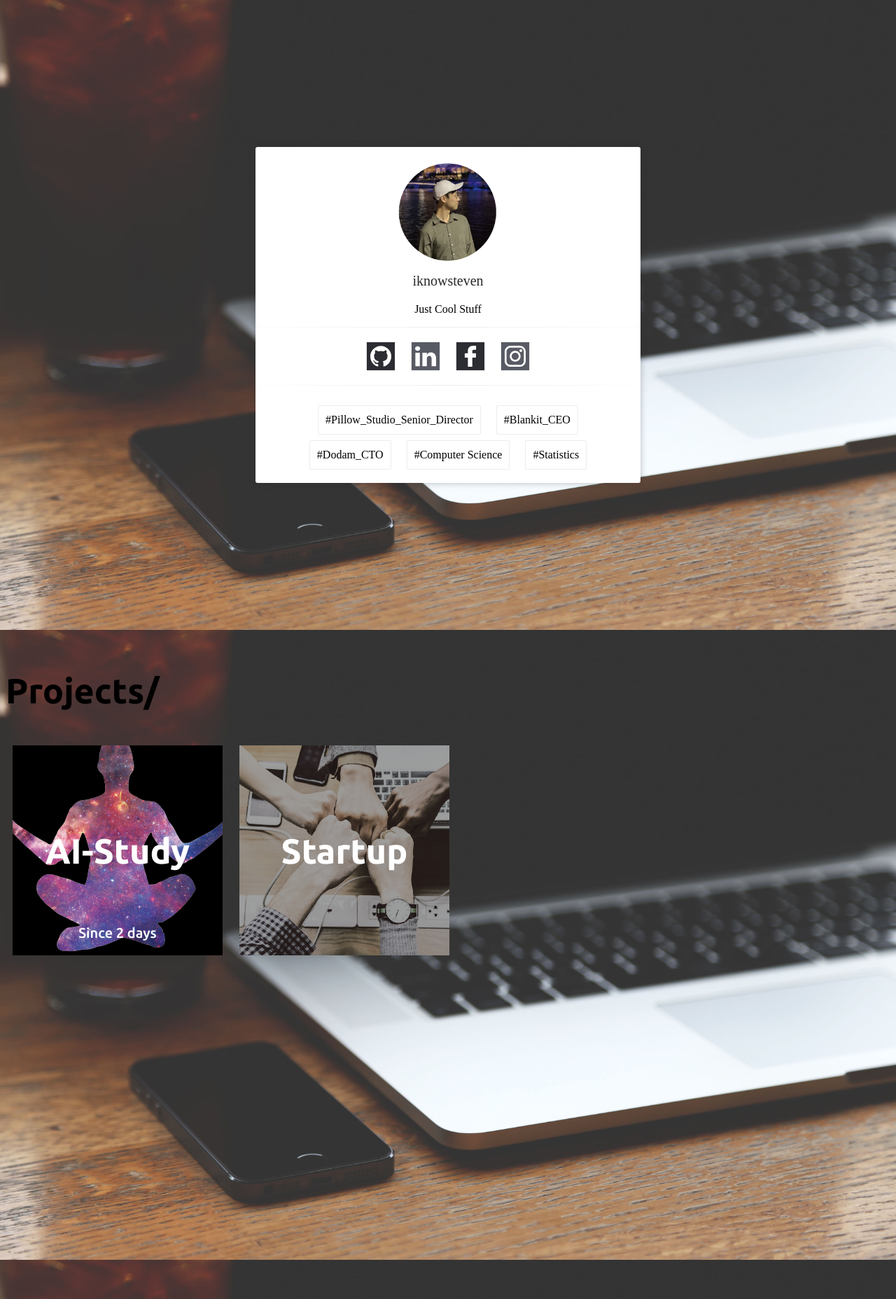
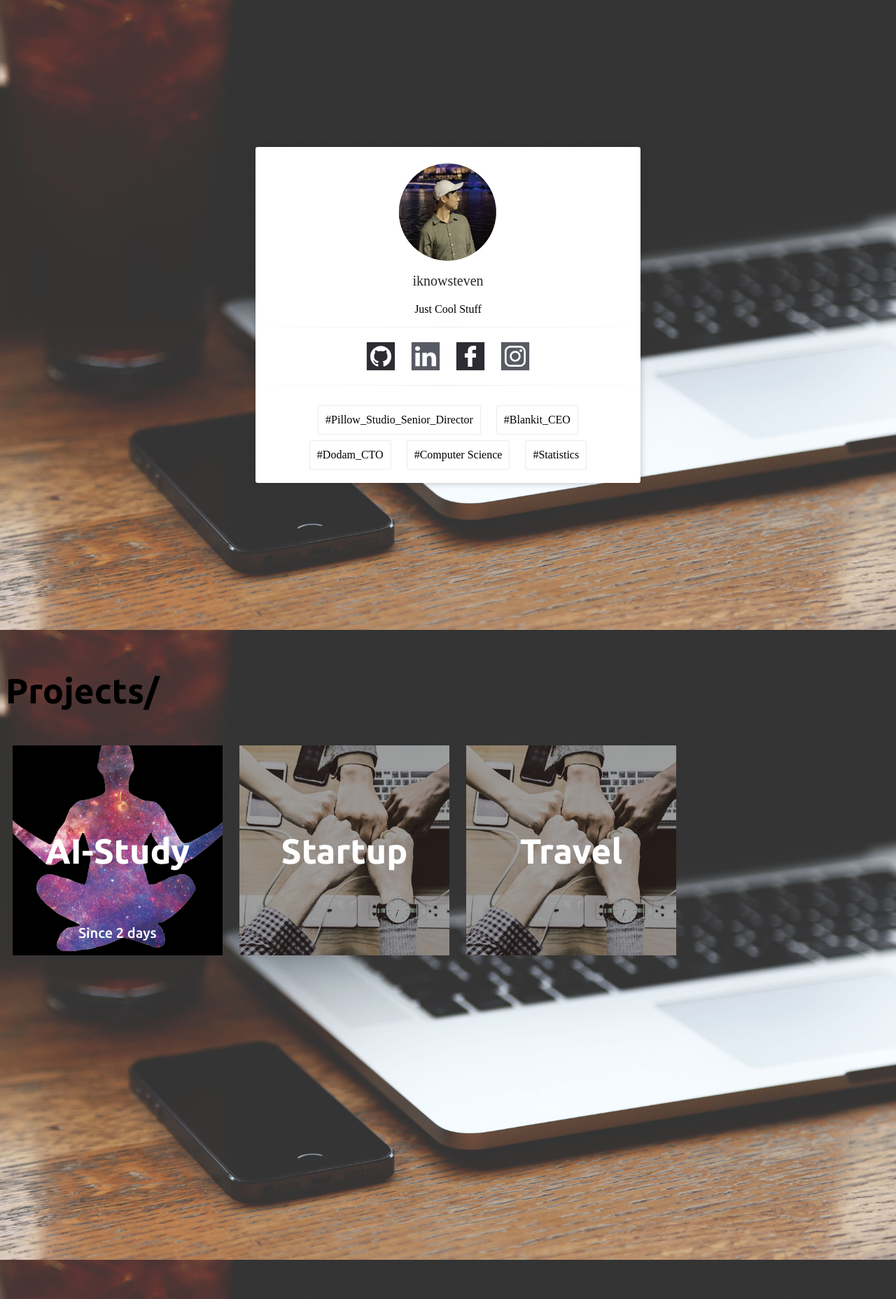
Before and after one commit to iknowSteven/iknowSteven.github.io, a Jekyll site: the page built from index.md, in a window 1280 px wide. Shown: the whole page at 70% size. Built offline with Jekyll 4.4.1, drawn with Linux system fonts in a browser that asks for light colours; our own code applies the rules of GitHub Pages for plain Markdown files.

Commit message:
no message

```diff
--- /dev/null
+++ b/_includes/countdown/Travel.html
@@ -0,0 +1,16 @@
+<!DOCTYPE html>
+<html lang="en">
+<head>
+    <meta charset="UTF-8">
+    <title>AI_Study</title>
+    <link rel="stylesheet" type="text/css" href="../../assets/css/countdown.css">
+</head>
+<body>
+    <div class="countdown_container_white" id="Travel">
+        <h1>Travel</h1>
+        <div class="countdown_since">2019-01-03</div>
+        <h3 class="countdown_remain"></h3>
+    </div>
+    <script type="text/javascript" src="../../assets/js/src/countdown.js"></script>
+</body>
+</html>
--- a/_layouts/home.html
+++ b/_layouts/home.html
@@ -35,6 +35,7 @@
         <h1>Projects/</h1>
         {% include countdown/AI_Study.html %}
         {% include countdown/Startup.html %}
+        {% include countdown/Travel.html %}
     </article>
 </section>
 </body>
--- a/assets/css/countdown.css
+++ b/assets/css/countdown.css
@@ -57,3 +57,7 @@
 #Startup {
     background: url("../../images/home/Startup.png") no-repeat center center;
 }
+
+#Travel {
+    background: url("../../images/home/Startup.png") no-repeat center center;
+}
```
